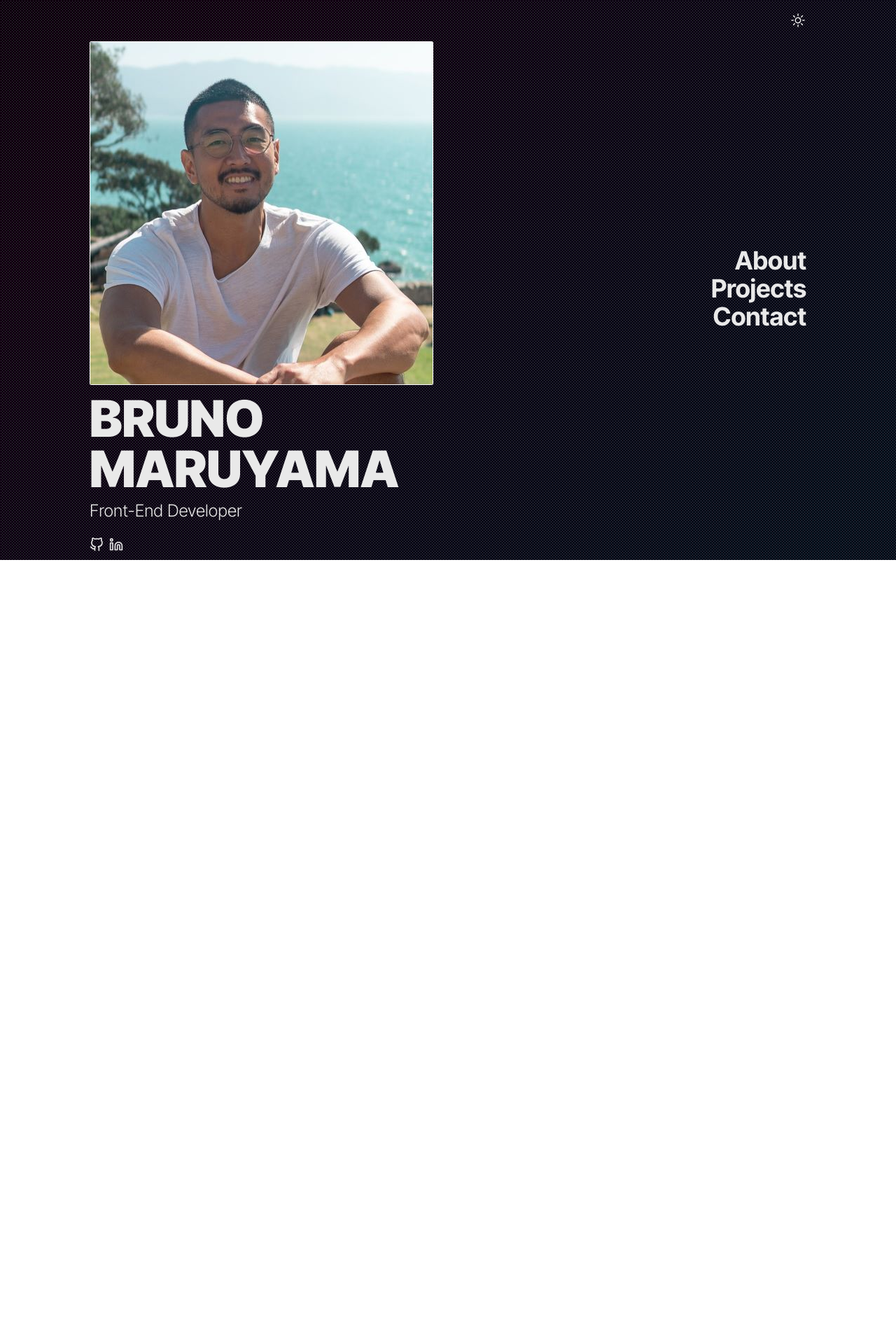
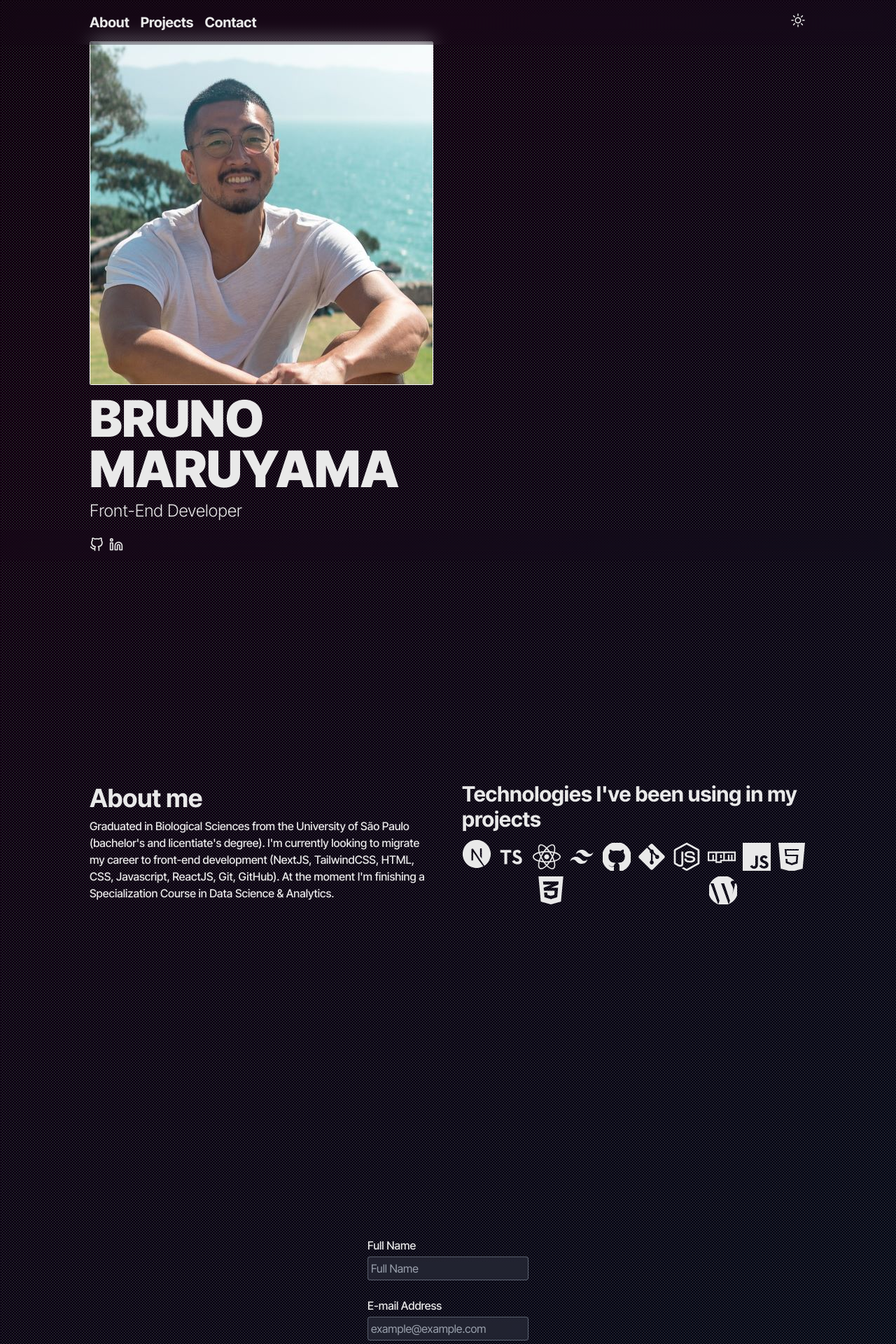
Before and after one commit to brunomaruyama/MyPage, a Next.js app: page / in a window 1280 px wide. Shown: the top 1920 px of the page at 70% size. Before the commit the page ends 800 px from the top, so only its background shows below. Built offline with nearby package versions, Linux system fonts and the light colour scheme.

Commit message:
all layout reconfigured

```diff
--- a/app/about/page.tsx
+++ b/app/about/page.tsx
@@ -1,11 +1,9 @@
 /* eslint-disable react/no-unescaped-entities */
-
-import Links from "../../components/Links/page";
 
 export default function About() {
   return (
-    <div className="h-[100vh] flex justify-between space-x-10 items-center sm:px-[5vw] lg:px-[10vw] my-[auto] px-3 py-8">
-      <div className="w-1/2">
+    <div className="h-[100vh] flex flex-col sm:flex-row sm:basis-auto justify-around sm:space-x-10 items-center sm:px-[5vw] lg:px-[10vw] my-[auto] px-3">
+      <div className="box-border w-1/2">
         <h1 className="text-4xl font-bold py-2">About me</h1>
         <p className="font-medium">
           Graduated in Biological Sciences from the University of São Paulo
@@ -14,8 +12,9 @@ export default function About() {
           Javascript, ReactJS, Git, GitHub). At the moment I'm finishing a
           Specialization Course in Data Science & Analytics.
         </p>
-
-        <h2 className="text-3xl font-bold py-2 mt-8">
+      </div>
+      <div className="box-border w-1/2">
+        <h2 className="text-3xl font-bold py-2">
           Technologies I've been using in my projects
         </h2>
         <div className="flex flex-wrap justify-around space-x-2 space-y-2 items-center">
@@ -216,7 +215,6 @@ export default function About() {
           </svg>
         </div>
       </div>
-      <Links />
     </div>
   );
 }
--- a/app/contact/page.tsx
+++ b/app/contact/page.tsx
@@ -28,11 +28,12 @@ const Contact = () => {
   }
 
   return (
+    <div className="flex h-full w-full justify-center items-center">
       <form
-      className="h-full p-8 flex flex-col justify-center mx-auto items-center"
+        className="p-8 flex flex-col mx-auto items-start"
         onSubmit={handleSubmit(onSubmit)}
       >
-      <div className="mb-6 flex flex-col items-center">
+        <div className="mb-6 flex flex-col">
           <label htmlFor="name" className="mb-1 block text-base font-medium">
             Full Name
           </label>
@@ -43,7 +44,7 @@ const Contact = () => {
             {...register("name", { required: true })}
           />
         </div>
-      <div className="mb-6 flex flex-col items-center">
+        <div className="mb-6 flex flex-col">
           <label className="mb-1 block text-base font-medium" htmlFor="email">
             E-mail Address
           </label>
@@ -54,7 +55,7 @@ const Contact = () => {
             {...register("email", { required: true })}
           />
         </div>
-      <div className="mb-6 flex flex-col items-center">
+        <div className="mb-6 flex flex-col">
           <label className="mb-1 block text-base font-medium" htmlFor="message">
             Message
           </label>
@@ -75,6 +76,7 @@ const Contact = () => {
           {succesMessage && <p>{succesMessage}</p>}
         </div>
       </form>
+    </div>
   );
 };
 
--- a/app/globals.css
+++ b/app/globals.css
@@ -12,7 +12,7 @@ body {
 .light {
   color: #333;
   background: linear-gradient(-45deg, #fff, #faf0f9, #dfefff, #faf0f9, #fff);
-  background-size: 300% 300%;
+  background-size: 600% 600%;
   animation: lateralflow 7s ease infinite;
   height: 100vh;
   transition-timing-function: cubic-belzier(0.4, 0, 0.2, 1;);
@@ -21,7 +21,7 @@ body {
 .dark {
   color: #e9e9e9;
   background: linear-gradient(-45deg, #000, #10000f, #040e19, #10000f, #000);
-  background-size: 300% 300%;
+  background-size: 600% 600%;
   animation: lateralflow 7s ease infinite;
   height: 100vh;
   transition-timing-function: cubic-belzier(0.4, 0, 0.2, 1;);
--- a/app/layout.tsx
+++ b/app/layout.tsx
@@ -23,7 +23,7 @@ export default function RootLayout({ children }: RootLayoutProps) {
   return (
     <html>
       <body className={inter.className}>
-        <main className="h-[100vh]">
+        <main>
           <Header />
           {children}
           <Footer />
--- a/app/page.tsx
+++ b/app/page.tsx
@@ -1,10 +1,15 @@
 import Image from "next/image";
 import Links from "../components/Links/page";
+import About from "./about/page";
+import Contact from "./contact/page";
 
 export default function Home() {
   return (
     <>
-      <div className="h-[100vh] w-full flex flex-wrap justify-between items-center  sm:items-center sm:px-[5vw] lg:px-[10vw] my-[auto] px-3 py-8">
+      <section
+        id="home"
+        className="h-[100vh] w-full flex flex-wrap justify-between items-center  sm:items-center sm:px-[5vw] lg:px-[10vw] my-[auto] px-3 py-8"
+      >
         <div className="block space-y-3 ">
           <Image
             src="/DSC08868.jpg"
@@ -25,9 +30,13 @@ export default function Home() {
             Front-End Developer
           </h2>
         </div>
-
-        <Links />
-      </div>
+      </section>
+      <section id="about">
+        <About />
+      </section>
+      <section id="contact" className="h-[100vh]">
+        <Contact />
+      </section>
     </>
   );
 }
--- a/components/Links/page.tsx
+++ b/components/Links/page.tsx
@@ -7,30 +7,30 @@ export default function Links() {
   const pathname = usePathname();
 
   return (
-    <ul className="text-4xl sm:text-right text-left sm:pt-6 font-bold flex-col">
-      <li className="hover:text-orange-300  duration-500 hover:translate-x-2">
+    <ul className="text-xl font-bold flex justify-center items-center space-x-4">
+      <li className="hover:text-purple-400  duration-500 hover:translate-y-1">
         <Link
-          data-active={pathname === "/about" ? "true" : "false"}
+          data-active={pathname === "#about" ? "true" : "false"}
           className="data-[active=true]:text-purple-400"
-          href="/about"
+          href="#about"
         >
           About
         </Link>
       </li>
-      <li className="hover:text-orange-300 duration-500 hover:translate-x-2">
+      <li className="hover:text-purple-400 duration-500 hover:translate-y-1">
         <Link
-          data-active={pathname === "/projects" ? "true" : "false"}
+          data-active={pathname === "#projects" ? "true" : "false"}
           className="data-[active=true]:text-purple-400"
-          href="/projects"
+          href="#projects"
         >
           Projects
         </Link>
       </li>
-      <li className="hover:text-orange-300 duration-500 hover:translate-x-2">
+      <li className="hover:text-purple-400 duration-500 hover:translate-y-1">
         <Link
-          data-active={pathname === "/contact" ? "true" : "false"}
+          data-active={pathname === "#contact" ? "true" : "false"}
           className="data-[active=true]:text-purple-400"
-          href="/contact"
+          href="#contact"
         >
           Contact
         </Link>
--- a/components/footer/page.tsx
+++ b/components/footer/page.tsx
@@ -1,9 +1,9 @@
 export default function Footer() {
   return (
-    <footer className="absolute bottom-0 p-3 flex items-center space-x-2 py-3 sm:pl-[5vw] lg:pl-[10vw]">
+    <footer className="fixed backdrop-blur-md w-full bottom-0 p-3 flex items-center space-x-2 py-3 sm:pl-[5vw] lg:pl-[10vw]">
       <a href="https://github.com/brunomaruyama" target="_blank">
         <svg
-          className="h-5 w-5 hover:text-orange-300 hover:-translate-y-1 duration-500"
+          className="h-5 w-5 hover:text-purple-400 hover:-translate-y-1 duration-500"
           viewBox="0 0 24 24"
           fill="none"
           stroke="currentColor"
@@ -17,7 +17,7 @@ export default function Footer() {
       </a>
       <a href="https://www.linkedin.com/in/bruno-maruyama/" target="_blank">
         <svg
-          className="h-5 w-5 hover:text-orange-300 hover:-translate-y-1 duration-500"
+          className="h-5 w-5 hover:text-purple-400 hover:-translate-y-1 duration-500"
           viewBox="0 0 24 24"
           fill="none"
           stroke="currentColor"
--- a/components/header/page.tsx
+++ b/components/header/page.tsx
@@ -1,9 +1,8 @@
 "use client";
 
 import { useEffect, useState } from "react";
-import Image from "next/image";
-import Link from "next/link";
 import { usePathname } from "next/navigation";
+import Links from "../Links/page";
 
 export default function Header() {
   const [lightMode, setLightMode] = useState(false);
@@ -15,7 +14,7 @@ export default function Header() {
       viewBox="0 0 24 24"
       strokeWidth={1.5}
       stroke="currentColor"
-      className="size-6 hover:text-orange-300 hover:translate-y-1 duration-500"
+      className="size-6 hover:text-purple-400 hover:translate-y-1 duration-500"
     >
       <path
         strokeLinecap="round"
@@ -32,7 +31,7 @@ export default function Header() {
       viewBox="0 0 24 24"
       strokeWidth={1.5}
       stroke="currentColor"
-      className="size-6 hover:text-orange-300 hover:translate-y-1 duration-500"
+      className="size-6 hover:text-purple-400 hover:translate-y-1 duration-500"
     >
       <path
         strokeLinecap="round"
@@ -59,25 +58,9 @@ export default function Header() {
   const pathname = usePathname();
 
   return (
-    <header className="h-16 absolute top-0 w-full flex items-center space-x-2 justify-between p-3 sm:px-[5vw] lg:px-[10vw]">
-      <div
-        className={
-          pathname === "/" ? "invisible" : "flex items-center space-x-2"
-        }
-      >
-        <Image
-          src="/DSC08868.jpg"
-          width={20}
-          height={20}
-          quality={80}
-          priority={true}
-          alt="Picture of Bruno Maruyama"
-          style={{ objectFit: "contain" }}
-          className="rounded-full w-auto h-auto"
-        />
-        <Link href="/" className="font-extrabold hover:text-orange-300 ">
-          Bruno Maruyama
-        </Link>
+    <header className="h-16 fixed backdrop-blur-md bottom-0 sm:top-0 w-full flex items-center space-x-2 justify-between p-3 sm:px-[5vw] lg:px-[10vw]">
+      <div>
+        <Links />
       </div>
 
       <div>
```
Lines whose indentation alone changed are shown as unchanged.
